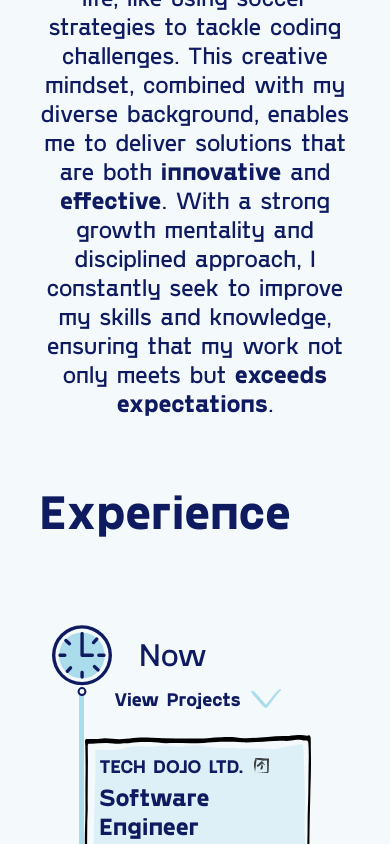
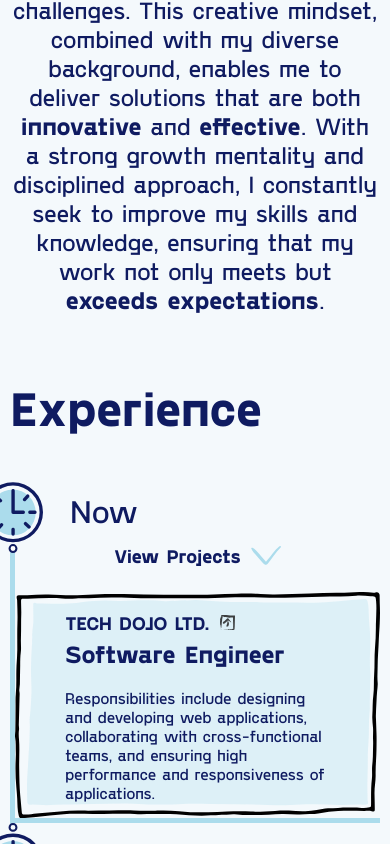
Before and after one commit to AbrarChowdhury/next-portfolio, a Next.js app: page / in a window 390 px wide. Shown: the part 1156-2000 px from the top of the page. Built offline with nearby package versions, Linux system fonts and the light colour scheme.

Commit message:
fix major padding issues and h1 hover css

```diff
--- a/components/experience/ExperienceSection.js
+++ b/components/experience/ExperienceSection.js
@@ -1,4 +1,3 @@
-import styles from "./ExperienceSection.module.css"
 import ExperienceItem from "./ExperienceItem"
 import {
   hmsTechList,
@@ -11,7 +10,7 @@ const ExperienceSection = () => {
   return (
     <section id='experience'>
       <h1>Experience</h1>
-      <div className={styles.content}>
+      <div>
         <ExperienceItem
           date='Now'
           company='Tech Dojo Ltd.'
--- a/components/experience/ExperienceSection.module.css
+++ /dev/null
@@ -1,18 +0,0 @@
-/* ExperienceSection.module.css */
-
-.heading {
-    transition: letter-spacing 0.3s ease; /* Smooth transition */
-    border-bottom: 2px solid black;
-    font-weight: 300;
-    text-transform: lowercase;
-    padding: 10px;
-    margin: 0;
-  }
-
-  .heading:hover {
-    letter-spacing: 2px; /* Increase the space between letters on hover */
-  }
-
-  .content {
-    padding: 40px;
-  }
--- a/pages/index.js
+++ b/pages/index.js
@@ -80,7 +80,7 @@ export default function Home() {
         </p>
       </section>
 
-      <main className={styles.main}>
+      <main className="main">
         <About />
         <ExperienceSection />
         <Projects />
--- a/styles/Home.module.css
+++ b/styles/Home.module.css
@@ -1,11 +1,4 @@
-.container{
-  padding: 0;
-  margin: 0;
-}
-.main {
-  min-height: 100vh;
-  padding: 2rem 10%;
-}
+
 /* HERO */
 .lineBreak{
   display: none;
@@ -99,17 +92,6 @@
   position: absolute;
   bottom: 0;
 }
-.fadeOut span {
-  margin-right: 20px;
-}
-.footer {
-  display: flex;
-  flex: 1;
-  padding: 2rem 0;
-  border-top: 1px solid #eaeaea;
-  justify-content: center;
-  align-items: center;
-}
 
 .footer a {
   display: flex;
--- a/styles/globals.css
+++ b/styles/globals.css
@@ -1,3 +1,5 @@
+/* GENERAL */
+
 @font-face {
   font-family: "PPGoshaSans";
   src: url("../public/fonts/PPGoshaSans-Regular.woff2") format("opentype");
@@ -21,6 +23,14 @@ body {
   background: #f4f9fc;
 }
 
+h1 {
+  font-size: 3rem;
+  font-weight: 700;
+  transition: letter-spacing 0.3s ease;
+}
+h1:hover {
+  letter-spacing: 2px; /* Increase the space between letters on hover */
+}
 a {
   color: inherit;
   text-decoration: none;
@@ -30,49 +40,16 @@ a {
   box-sizing: border-box;
 }
 
-h1 {
-  font-size: 3rem;
-  font-weight: 700;
-}
-
 .pointer:hover {
   cursor: pointer;
 }
-.tech-icon:hover {
-  filter: grayscale(0%);
+
+.container {
+  padding: 0;
+  margin: 0;
 }
-.tech-icon {
-  filter: grayscale(100%);
-  transition: filter 0.3s ease;
-}
-
-.tech-name {
-  opacity: 0;
-  transition: opacity 0.4s ease;
-}
-
-.tech-item:hover .tech-name {
-  opacity: 1;
-}
-
-textarea,
-input {
-  border: none;
-  background: none;
-  border-image: "./hor_line.svg";
-}
-textarea {
-  width: 100%;
-}
-textarea,
-input:focus-visible {
-  border: none;
-  background: none;
-  background-color: none;
-  outline: none;
-}
-#button:hover {
-  cursor: pointer;
+.main {
+  padding: 2rem 10%;
 }
 
 /* EXPERIENCE */
@@ -105,6 +82,23 @@ input:focus-visible {
   width: 100%;
   height: 100%;
 }
+
+.tech-icon:hover {
+  filter: grayscale(0%);
+}
+.tech-icon {
+  filter: grayscale(100%);
+  transition: filter 0.3s ease;
+}
+
+.tech-name {
+  opacity: 0;
+  transition: opacity 0.4s ease;
+}
+
+.tech-item:hover .tech-name {
+  opacity: 1;
+}
 /* MAIN PROJECTS */
 .projectsContainer {
   display: grid;
@@ -125,12 +119,40 @@ input:focus-visible {
 }
 
 /* CONTACT */
+textarea,
+input {
+  border: none;
+  background: none;
+  border-image: "./hor_line.svg";
+}
+textarea {
+  width: 100%;
+}
+textarea,
+input:focus-visible {
+  border: none;
+  background: none;
+  background-color: none;
+  outline: none;
+}
+#button:hover {
+  cursor: pointer;
+}
+
+/* RESPONSIVE */
 @media (max-width: 900px) {
+  .main {
+    padding: 2rem 10% !important;
+  }
   .petProjectContainer {
     grid-template-columns: repeat(2, 1fr);
   }
 }
 @media (max-width: 600px) {
+  .main {
+    padding: 1rem 10px !important;
+  }
+
   /* MAIN PROJECTS */
   .projectsContainer {
     display: grid;
@@ -166,6 +188,7 @@ input:focus-visible {
   }
 }
 @media (max-width: 1100px) {
+  /* EXPRERIENCE */
   .companyDetailContainer {
     flex-direction: column;
   }
@@ -176,3 +199,9 @@ input:focus-visible {
     grid-template-columns: 1fr;
   }
 }
+
+@media (max-width: 1300px) {
+  .main {
+    padding: 2rem 15% ;
+  }
+}
```
